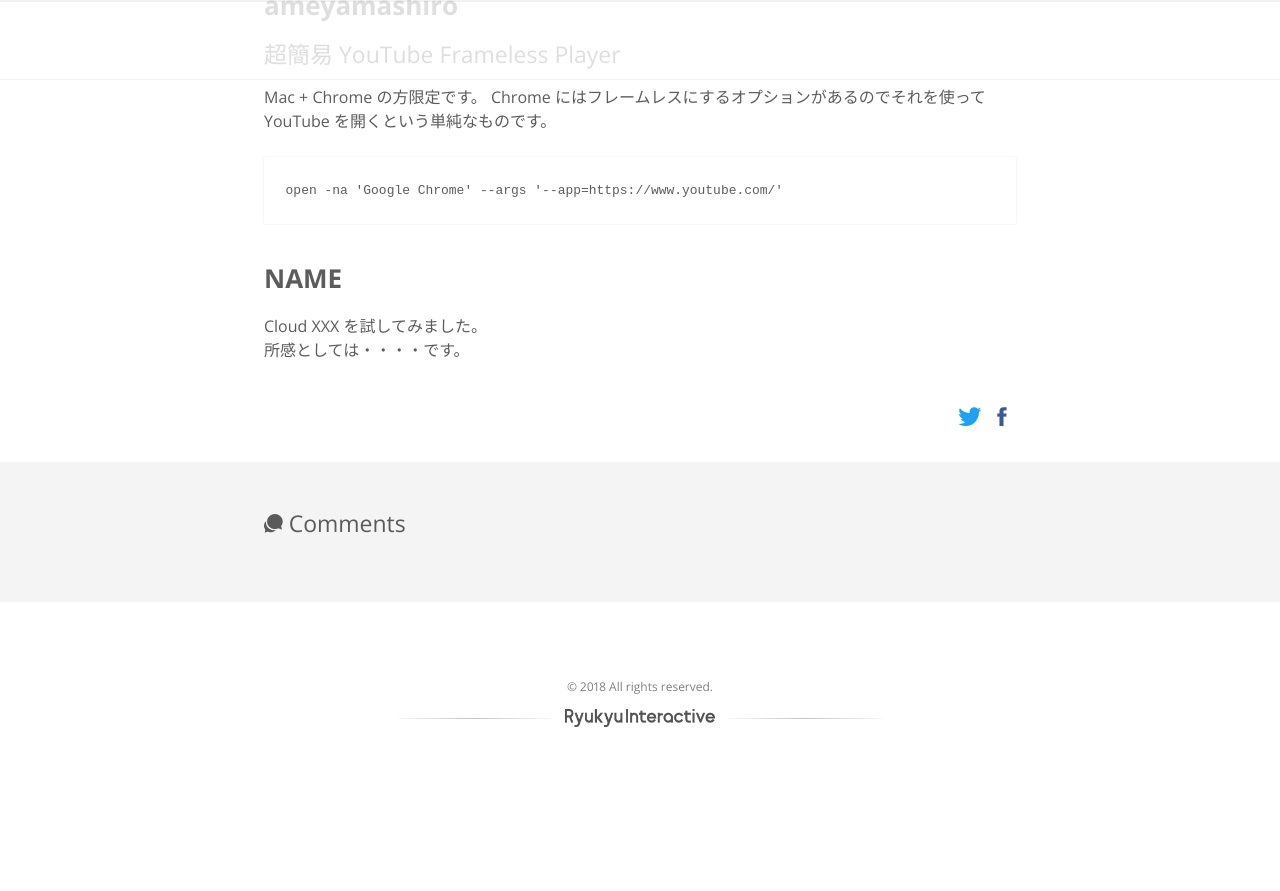
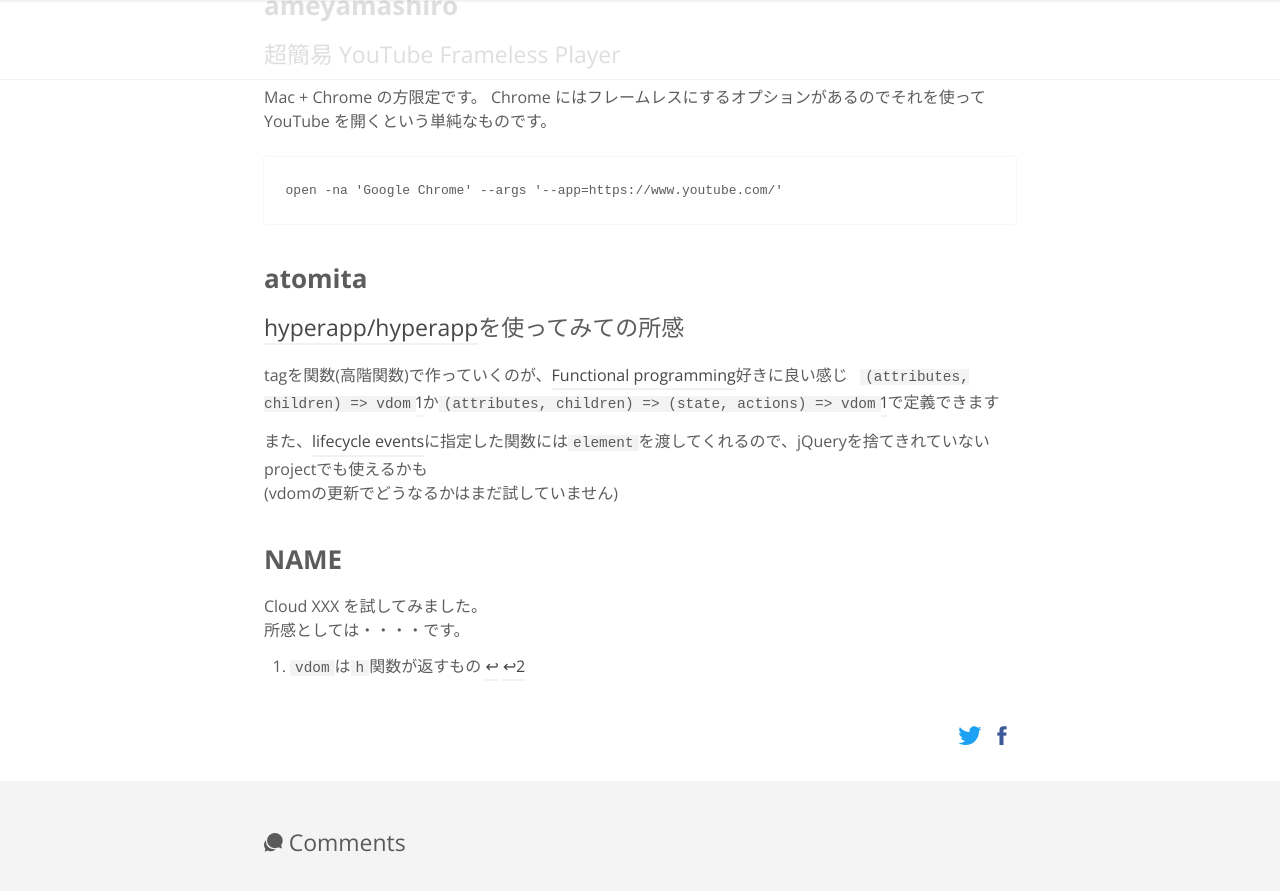
Before and after one commit to RyukyuInteractive/tech.ryukyu-i.co.jp, a Jekyll site: the page built from _posts/2018-04-11-tech-lunch-20180411.md, in a window 1280 px wide and 900 px high, scrolled down 500 px. Shown: the top 891 px of the window. Built offline with Jekyll 4.4.1, drawn with Linux system fonts in a browser that asks for light colours; a script that is not in the unit is left out; comment, search, counter and statistics services are not loaded; before the commit the page ends 1292 px from its top, so only the background shows below that.

Commit message:
Update 2018-04-11-tech-lunch-20180411.md

````diff
--- a/_posts/2018-04-11-tech-lunch-20180411.md
+++ b/_posts/2018-04-11-tech-lunch-20180411.md
@@ -25,6 +25,18 @@
 ```
 
 
+## atomita
+
+### [hyperapp/hyperapp](https://github.com/hyperapp/hyperapp)を使ってみての所感
+
+tagを関数(高階関数)で作っていくのが、[Functional programming](https://ja.wikipedia.org/wiki/%E9%96%A2%E6%95%B0%E5%9E%8B%E8%A8%80%E8%AA%9E#%E9%96%A2%E6%95%B0%E5%9E%8B%E3%83%97%E3%83%AD%E3%82%B0%E3%83%A9%E3%83%9F%E3%83%B3%E3%82%B0)好きに良い感じ
+`(attributes, children) => vdom`[^1]か`(attributes, children) => (state, actions) => vdom`[^1]で定義できます
+
+また、[lifecycle events](https://github.com/hyperapp/hyperapp#lifecycle-events)に指定した関数には`element`を渡してくれるので、jQueryを捨てきれていないprojectでも使えるかも
+(vdomの更新でどうなるかはまだ試していません)
+
+[^1]: `vdom`は`h`関数が返すもの
+
 
 ## NAME
 
````
